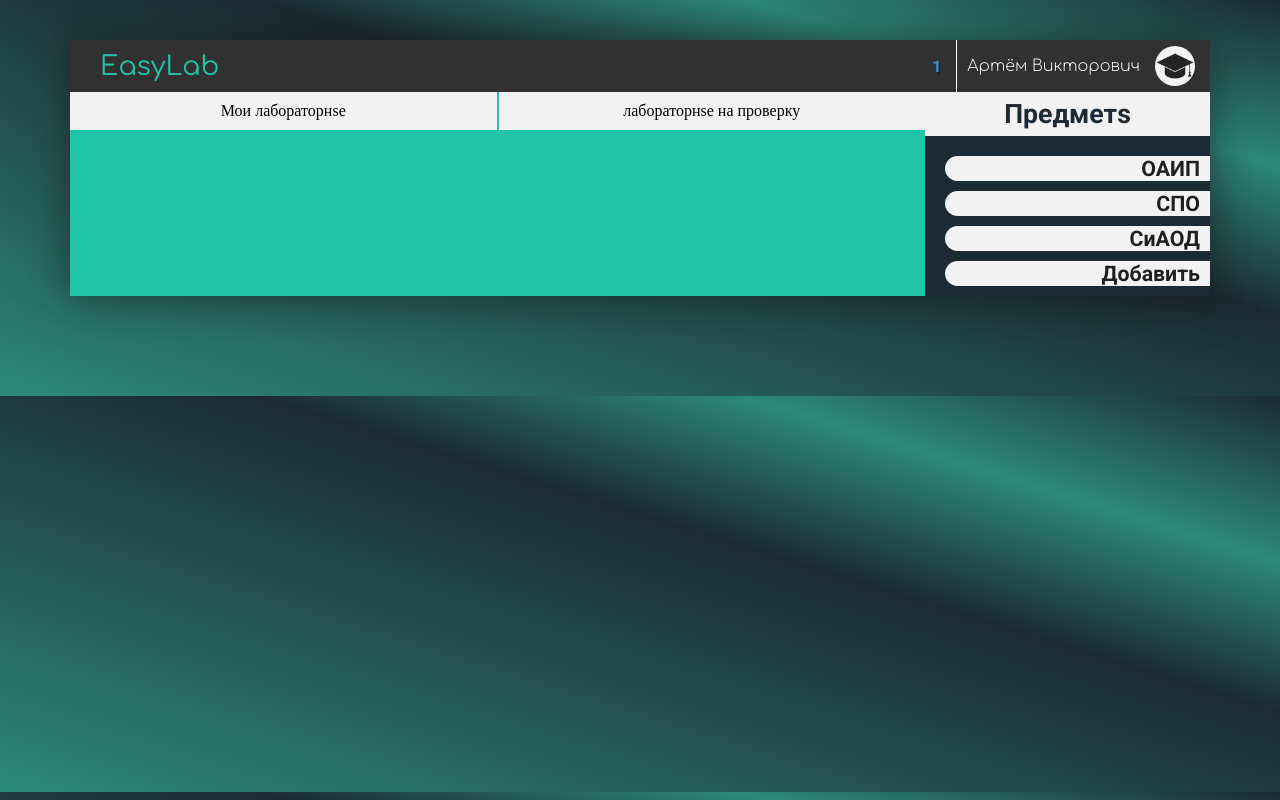
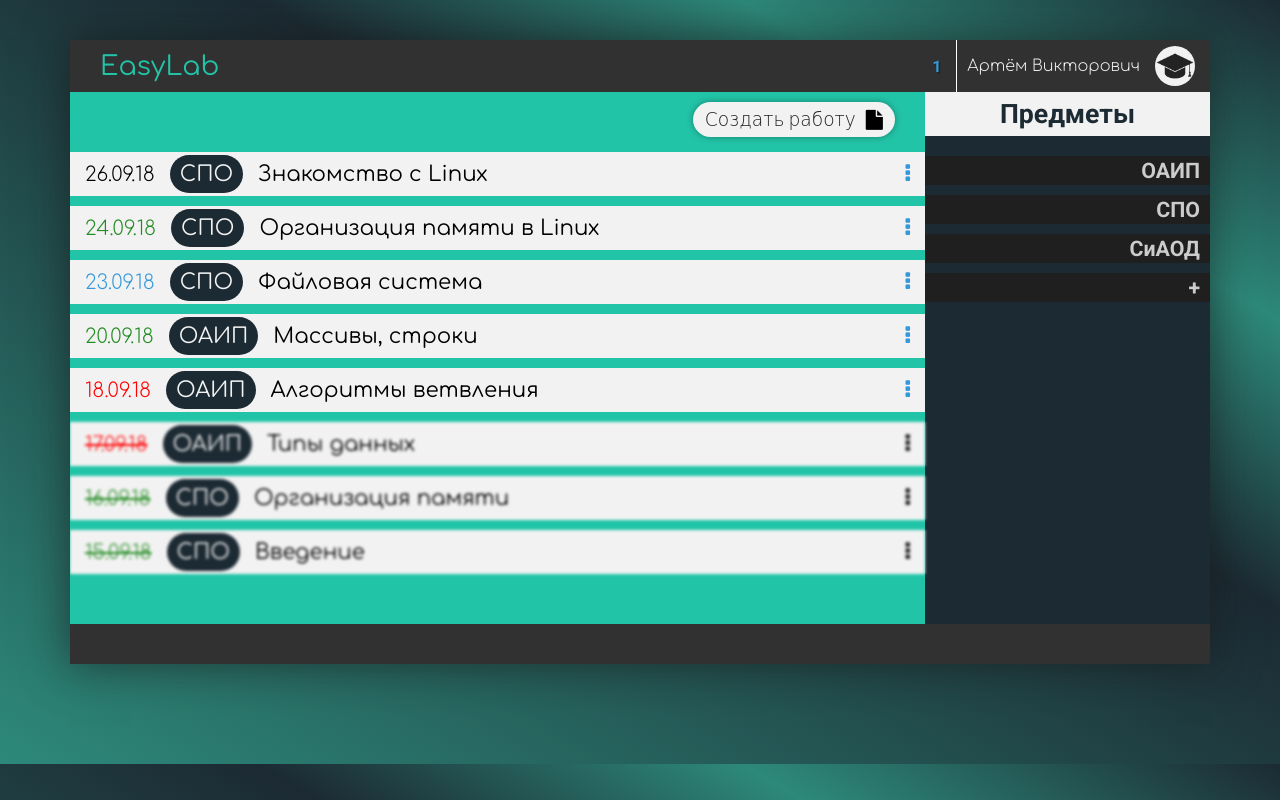
Before and after one commit to randomdotcom/EasyLab, a plain HTML site: page teachercabinet.html in a window 1280 px wide. Drawn offline with Linux system fonts and the light colour scheme.

Commit message:
updated teachers cabinet and some styles of lab filters

```diff
--- a/css/cabinet.css
+++ b/css/cabinet.css
@@ -31,10 +31,11 @@
     font-family: 'Comfortaa', cursive;
     font-size: 20pt;
     color: #22c4a8;
+    cursor: default;
 }
 .studentinfo {
     display: flex;
-    flex-direction: row;
+    //flex-direction: row;
     justify-content: center;
     align-items: center;
     height: 100%;
@@ -209,18 +210,21 @@
     font-size: 20pt;
     font-family: 'Roboto', sans-serif;
     color: #1c2a33;
+    cursor: default;
 }
 .main-navbar-filters li {
     list-style-type: none;
     font-family: 'Roboto', sans-serif;
     font-size: 16pt;
     margin-bottom: 10px;
-    color: #1f1f1f;
+    color: #ccc;
     text-align: end;
-    background-color: #f2f2f2;
-    border-top-left-radius: 25px;
-    border-bottom-left-radius: 25px;
-    margin-left: 20px;
+    background-color: #1f1f1f;
+    //border-top-left-radius: 25px;
+    //border-bottom-left-radius: 25px;
+    padding-top: 2px;
+    padding-bottom: 2px;
+    //margin-left: 20px;
     cursor: pointer;
 }
 .main-navbar-filters li p {
@@ -300,24 +304,45 @@
     font-family: 'Roboto', cursive;
     text-shadow: 1.5px 1.5px 1px rgba(0,0,0,0.3);
 }
-.lab-menu {
+.otherTeachersPage-block {
     display: flex;
-    width: 100%;
+    align-items: center;
+    justify-content: flex-end;
+    padding-top: 10px;
+    padding-bottom: 5px;
+}
+.otherTeachersPage {
     background-color: #f2f2f2;
+    margin-right: 30px;
+    padding: 7px 12px;
+    border-radius: 20px;
+    display: flex;
+    align-items: center;
+    justify-content: center;
+    box-shadow: 0px 0px 7px 0px rgba(0,0,0,0.35);
+    transition: background-color 0.1s linear;
+    cursor: pointer;
 }
-.lab-create {
-    width: 50%;
-    border-right: 1px solid #22c4a8;
-    display: flex;
-    justify-content: center;
-    align-items: center;
-    padding-top: 10px;
-    padding-bottom: 10px;
+.otherTeachersPage-text {
+    color: #1f1f1f;
+    font-family: 'Century Gothic', cursive;
+    font-weight: 100;
+    font-size: 14pt;
 }
-.lab-on-check {
-    width: 50%;
-    border-left: 1px solid #22c4a8;
-    display: flex;
-    justify-content: center;
-    align-items: center;
+.otherTeachersPage .icon-newLab {
+    font-size: 15pt;
+    margin-left: 10px;
+    transition: color 0.1s linear;
 }
+.otherTeachersPage:hover .icon-newLab {
+    color: #22c4a8;
+}
+.otherTeachersPage:hover {
+    background-color: rgba(242, 242, 242,0.9);
+}
+.ul-labs li .text-blue {
+    color: #3498db;
+}
+.ul-labs li .text-black {
+    color: #1f1f1f;
+}
--- a/teachercabinet.html
+++ b/teachercabinet.html
@@ -21,21 +21,34 @@
         </header>
         <main class="main">
             <div class="main-content">
-                <div class="lab-menu">
-                    <div class="lab-create"><p>Мои лабораторнsе</p></div>
-                    <div class="lab-on-check"><p>лабораторнsе на проверку</p></div>
+                <div class="otherTeachersPage-block">
+                    <div class="otherTeachersPage">
+                        <p class="otherTeachersPage-text">Создать работу</p>
+                        <i class="fa fa-file icon-newLab" aria-hidden="true"></i>
+                    </div>
                 </div>
+                <ul class="ul-labs">
+                    <li><div class="info-block"><div class="date" data-toggle="tooltip" data-placement="right" title="Срок сдачи">26.09.18</div><div class="lesson-name-block"><p class="lesson-name">СПО</p></div><p>Знакомство с Linux</p></div><i class="fa fa-ellipsis-v text-blue" aria-hidden="true"></i></li>
+                    <li><div class="info-block"><div class="date date-success" data-toggle="tooltip" data-placement="right" title="Срок сдачи">24.09.18</div><div class="lesson-name-block"><p class="lesson-name">СПО</p></div><p>Организация памяти в Linux</p></div><i class="fa fa-ellipsis-v text-blue" aria-hidden="true"></i></li>
+                    <li><div class="info-block"><div class="date date-checking" data-toggle="tooltip" data-placement="right" title="Срок сдачи">23.09.18</div><div class="lesson-name-block"><p class="lesson-name">СПО</p></div><p>Файловая система</p></div><i class="fa fa-ellipsis-v text-blue" aria-hidden="true"></i></li>
+                    <li><div class="info-block"><div class="date date-success" data-toggle="tooltip" data-placement="right" title="Срок сдачи">20.09.18</div><div class="lesson-name-block"><p class="lesson-name">ОАИП</p></div><p>Массивы, строки</p></div><i class="fa fa-ellipsis-v text-blue" aria-hidden="true"></i></li>
+                    <li><div class="info-block"><div class="date date-burn" data-toggle="tooltip" data-placement="right" title="Срок сдачи">18.09.18</div><div class="lesson-name-block"><p class="lesson-name">ОАИП</p></div><p>Алгоритмы ветвления</p></div><i class="fa fa-ellipsis-v text-blue" aria-hidden="true"></i></li>
+                    <li class="burned"><div class="info-block"><div class="date date-burn date-timeisup" data-toggle="tooltip" data-placement="right" title="Срок сдачи">17.09.18</div><div class="lesson-name-block"><p class="lesson-name">ОАИП</p></div><p>Типы данных</p></div><i class="fa fa-ellipsis-v text-black" aria-hidden="true"></i></li>
+                    <li class="burned"><div class="info-block"><div class="date date-success date-timeisup" data-toggle="tooltip" data-placement="right" title="Срок сдачи">16.09.18</div><div class="lesson-name-block"><p class="lesson-name">СПО</p></div><p>Организация памяти</p></div><i class="fa fa-ellipsis-v text-black" aria-hidden="true"></i></li>
+                    <li class="burned"><div class="info-block"><div class="date date-success date-timeisup" data-toggle="tooltip" data-placement="right" title="Срок сдачи">15.09.18</div><div class="lesson-name-block"><p class="lesson-name">СПО</p></div><p>Введение</p></div><i class="fa fa-ellipsis-v text-black" aria-hidden="true"></i></li>
+                </ul>
             </div>
             <div class="main-navbar">
-                <div class="main-navbar-header"><p>Предметs</p></div>
+                <div class="main-navbar-header"><p>Предметы</p></div>
                 <ul class="main-navbar-filters">
                     <li><p>ОАИП</p></li>
                     <li><p>СПО</p></li>
                     <li><p>СиАОД</p></li>
-                    <li><p>Добавить</p></li>
+                    <li><p>+</p></li>
                 </ul>
             </div>
         </main>
+        <div class="chin"></div>
     </div>
 </body>
 </html>
```
Also changed, not shown: 1 other file.
